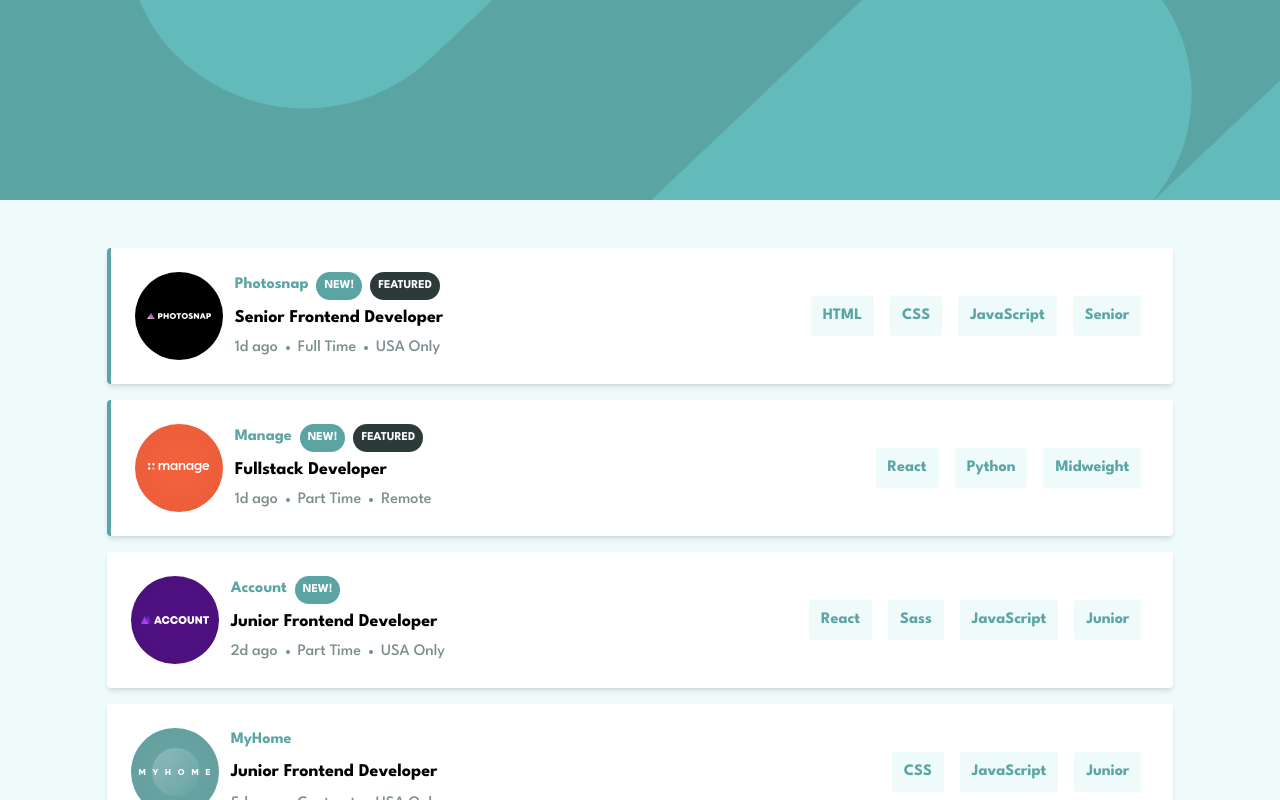
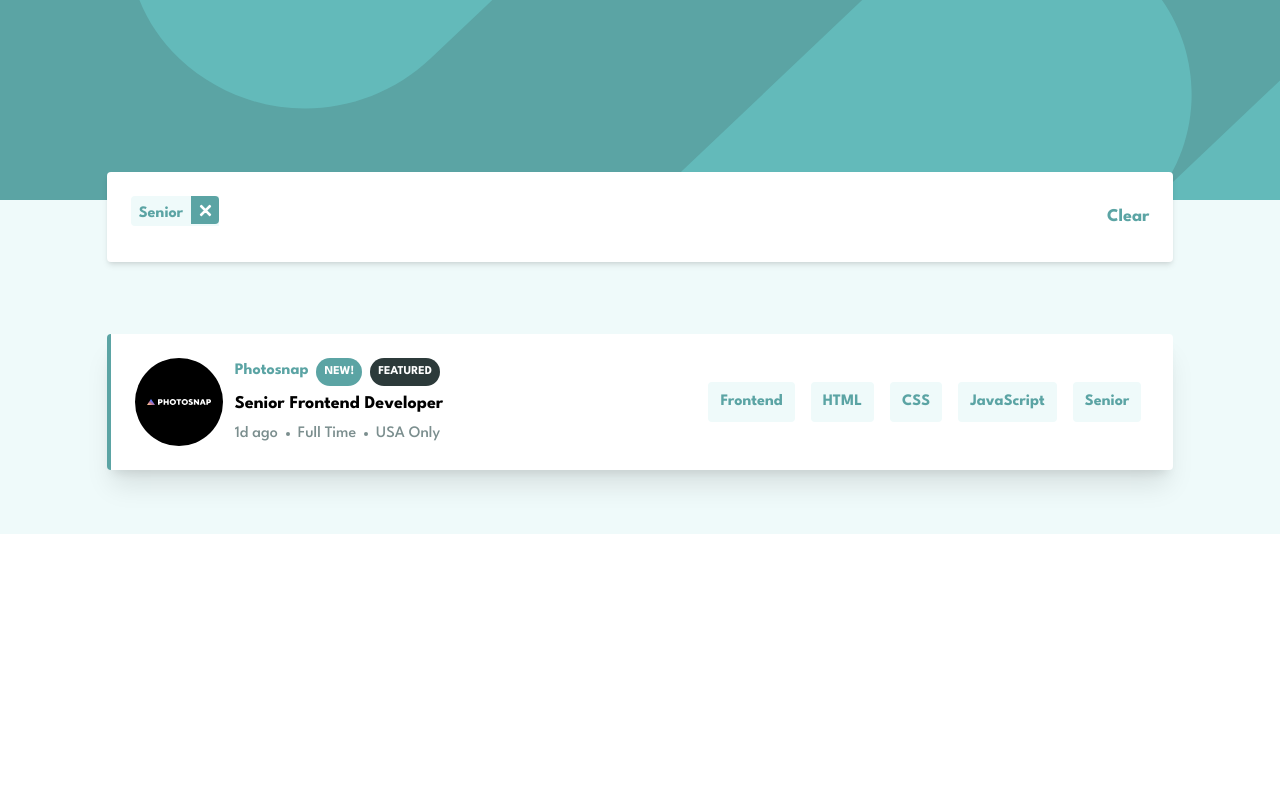
Before and after one commit to atripunoska/job-listings, a React (Vite) app: page / in a window 1280 px wide. Both pictures are taken after a click on the button "Senior". Shown: the top 800 px of the page. Built offline with nearby package versions, Linux system fonts and the light colour scheme.

Commit message:
feat: implement logic for filtering

```diff
--- a/src/App.tsx
+++ b/src/App.tsx
@@ -1,13 +1,116 @@
+import { useState } from "react";
+import JobListingCard from "./components/JobListingCard";
 import data from "../data.json";
-import JobListingCard from "./components/JobListingCard";
 
 function App() {
+  const [activeFilters, setActiveFilters] = useState<string[]>([]);
+
+  function handleFilterClick(item: string) {
+    if (!activeFilters.includes(item)) {
+      const filtersCopy = [...activeFilters, item];
+      setActiveFilters(filtersCopy);
+    }
+    return;
+  }
+
+  function handleFilterDelete(item: string) {
+    const updatedFilters = activeFilters.filter((filter) => {
+      return filter !== item;
+    });
+    setActiveFilters(updatedFilters);
+  }
+
+  function deleteAllFilters() {
+    setActiveFilters([]);
+  }
+
   return (
     <>
       <header className="h-[150px] md:h-[200px] bg-[url('./src/assets/bg-header-mobile.svg')] md:bg-[url('./src/assets/bg-header-desktop.svg')] bg-no-repeat bg-center bg-cover bg-dark-cyan"></header>
-      <main className="bg-light-grayish-cyan">
-        <div className="w-10/12 mx-auto py-12">
-          {data.map((d) => (
+
+      <main className="bg-light-grayish-cyan relative pt-5">
+        {activeFilters.length > 0 && (
+          <div className="bg-white p-4 md:p-6 rounded  flex justify-between shadow-md items-center  w-10/12 mx-auto relative -top-12 left-0 right-0 ">
+            <div className="flex flex-wrap">
+              {activeFilters.map((filter) => (
+                <div
+                  key={filter}
+                  className="bg-light-grayish-cyan text-dark-cyan mr-3 rounded-tl mb-3
+                  rounded-bl"
+                >
+                  <span className="px-2 font-bold">{filter}</span>
+                  <button
+                    onClick={() => handleFilterDelete(filter)}
+                    className="bg-dark-cyan text-white size-7 uppercase hover:bg-very-dark-gray-cyan rounded-tr
+                    rounded-br aspect-square font-bold inline-flex justify-center items-center"
+                  >
+                    <svg
+                      xmlns="http://www.w3.org/2000/svg"
+                      x="0px"
+                      y="0px"
+                      width="13"
+                      height="13"
+                      viewBox="0,0,256,256"
+                    >
+                      <g
+                        fill="#ffffff"
+                        fill-rule="nonzero"
+                        stroke="none"
+                        stroke-width="none"
+                        stroke-linecap="butt"
+                        stroke-linejoin="none"
+                        stroke-miterlimit="10"
+                        stroke-dasharray=""
+                        stroke-dashoffset="0"
+                        font-family="none"
+                        font-weight="none"
+                        font-size="none"
+                        text-anchor="none"
+                        // style="mix-blend-mode: normal"
+                      >
+                        <path
+                          transform="scale(5.12,5.12)"
+                          d="M25,22.15625l15.84375,-15.84375l2.84375,2.84375l-15.84375,15.84375l15.9375,15.9375l-2.84375,2.84375l-15.9375,-15.9375l-15.96875,15.9375l-2.8125,-2.8125l15.9375,-15.96875l-15.84375,-15.84375l2.84375,-2.84375z"
+                          id="strokeMainSVG"
+                          stroke="#ffffff"
+                          stroke-width="6"
+                          stroke-linejoin="round"
+                        ></path>
+                        <g
+                          transform="scale(5.12,5.12)"
+                          stroke="none"
+                          stroke-width="1"
+                          stroke-linejoin="miter"
+                        >
+                          <path d="M9.15625,6.3125l-2.84375,2.84375l15.84375,15.84375l-15.9375,15.96875l2.8125,2.8125l15.96875,-15.9375l15.9375,15.9375l2.84375,-2.84375l-15.9375,-15.9375l15.84375,-15.84375l-2.84375,-2.84375l-15.84375,15.84375z"></path>
+                        </g>
+                      </g>
+                    </svg>
+                  </button>
+                </div>
+              ))}
+            </div>
+            {activeFilters.length > 0 && (
+              <button
+                onClick={deleteAllFilters}
+                className="text-dark-cyan font-bold text-lg hover:underline "
+              >
+                Clear
+              </button>
+            )}
+          </div>
+        )}
+
+        <div className="w-10/12 mx-auto py-12 pt-6">
+          {data.map((d) => {
+            if (
+              activeFilters.length === 0 ||
+              d.tools.some((v) => activeFilters.includes(v)) ||
+              d.languages.some((v) => activeFilters.includes(v)) ||
+              activeFilters.includes(d.level) ||
+              activeFilters.includes(d.role)
+            ) {
+              return (
                 <JobListingCard
                   key={d.id}
                   company={d.company}
@@ -22,8 +125,11 @@
                   location={d.location}
                   languages={d.languages}
                   tools={d.tools}
+                  selectedFilters={handleFilterClick}
                 />
-          ))}
+              );
+            }
+          })}
         </div>
       </main>
     </>
--- a/src/components/JobListingCard.tsx
+++ b/src/components/JobListingCard.tsx
@@ -1,5 +1,3 @@
-import React from "react";
-
 interface JobListingCardProperties {
   company: string;
   logo: string;
@@ -13,11 +11,14 @@
   location: string;
   languages: string[];
   tools: string[];
+  selectedFilters: (item: string) => void;
 }
+
 const JobListingCard = ({ ...props }: JobListingCardProperties) => {
   return (
+    <>
       <div
-      className={`bg-white pt-11 pl-6 pb-6 pr-6 md:p-6 rounded mb-9 md:mb-4 flex flex-col md:flex-row justify-between shadow-md md:items-center items-start ${
+        className={`bg-white pt-11 pl-6 pb-6 pr-6 md:p-6 rounded mb-9 md:mb-4 flex flex-col md:flex-row justify-between shadow-xl  md:items-center items-start ${
           props.featured ? "border-l-4 border-dark-cyan" : ""
         }`}
       >
@@ -61,10 +62,20 @@
         </div>
         <div className="w-full md:w-auto">
           <div className="my-3 md:hidden  block border-1 bg-very-dark-gray-cyan h-px" />
+
+          <button
+            className="font-bold px-3 py-2 bg-light-grayish-cyan text-dark-cyan rounded mr-2 md:ml-2 hover:bg-dark-cyan hover:text-white"
+            onClick={() => props.selectedFilters(props.role)}
+          >
+            {props.role}
+          </button>
+
           {props.tools?.map((tool) => (
             <button
               className="font-bold px-3 py-2 bg-light-grayish-cyan text-dark-cyan rounded mr-2 md:ml-2 hover:bg-dark-cyan hover:text-white"
-            key={tool}
+              onClick={() => props.selectedFilters(tool)}
+              key={tool + Math.random()}
+              value={tool}
             >
               {tool}
             </button>
@@ -73,17 +84,22 @@
           {props.languages.map((l) => (
             <button
               className="font-bold px-3 py-2 bg-light-grayish-cyan text-dark-cyan rounded mr-2 md:ml-2 my-2 hover:bg-dark-cyan hover:text-white"
-            key={l}
+              key={l + Math.random()}
+              onClick={() => props.selectedFilters(l)}
             >
               {l}
             </button>
           ))}
 
-        <button className="font-bold px-3 py-2 bg-light-grayish-cyan text-dark-cyan rounded mr-2 md:ml-2 hover:bg-dark-cyan hover:text-white">
+          <button
+            className="font-bold px-3 py-2 bg-light-grayish-cyan text-dark-cyan rounded mr-2 md:ml-2 hover:bg-dark-cyan hover:text-white"
+            onClick={() => props.selectedFilters(props.level)}
+          >
             {props.level}
           </button>
         </div>
       </div>
+    </>
   );
 };
 
```
Lines whose indentation alone changed are shown as unchanged.
